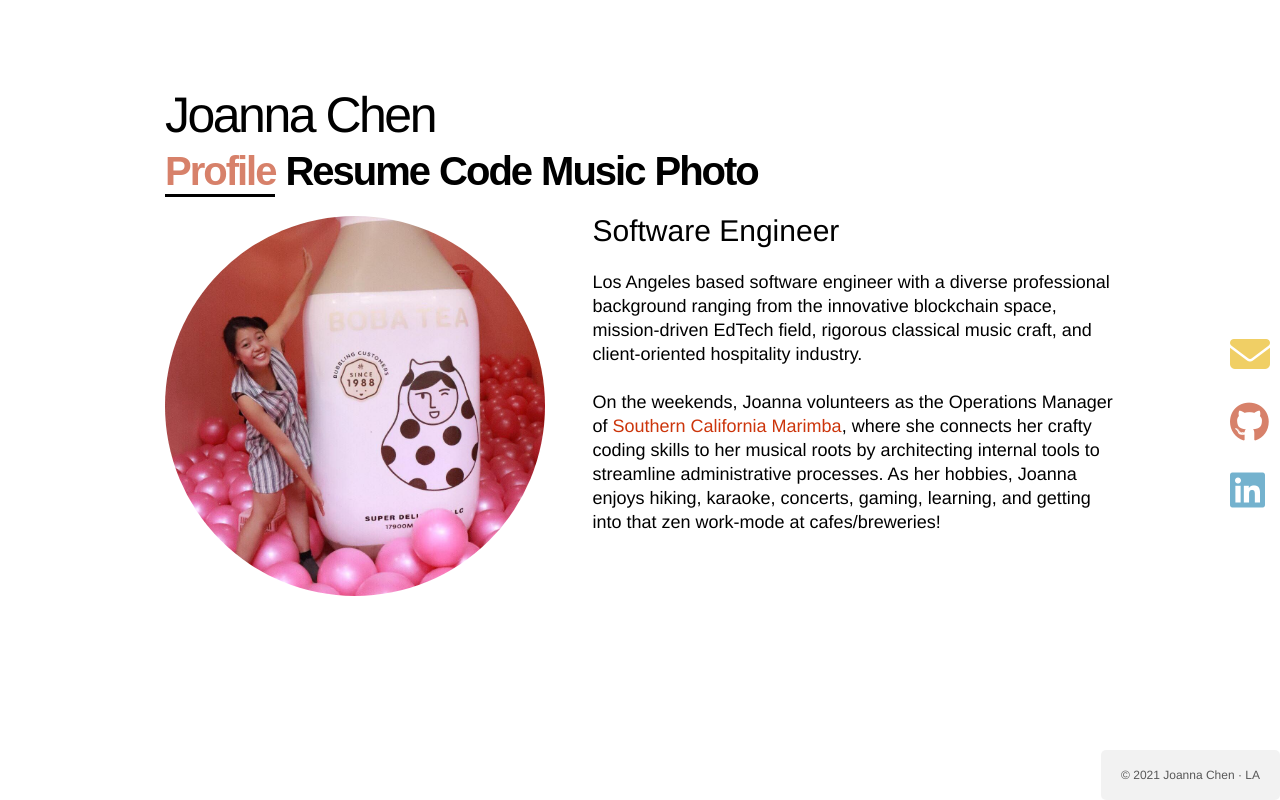
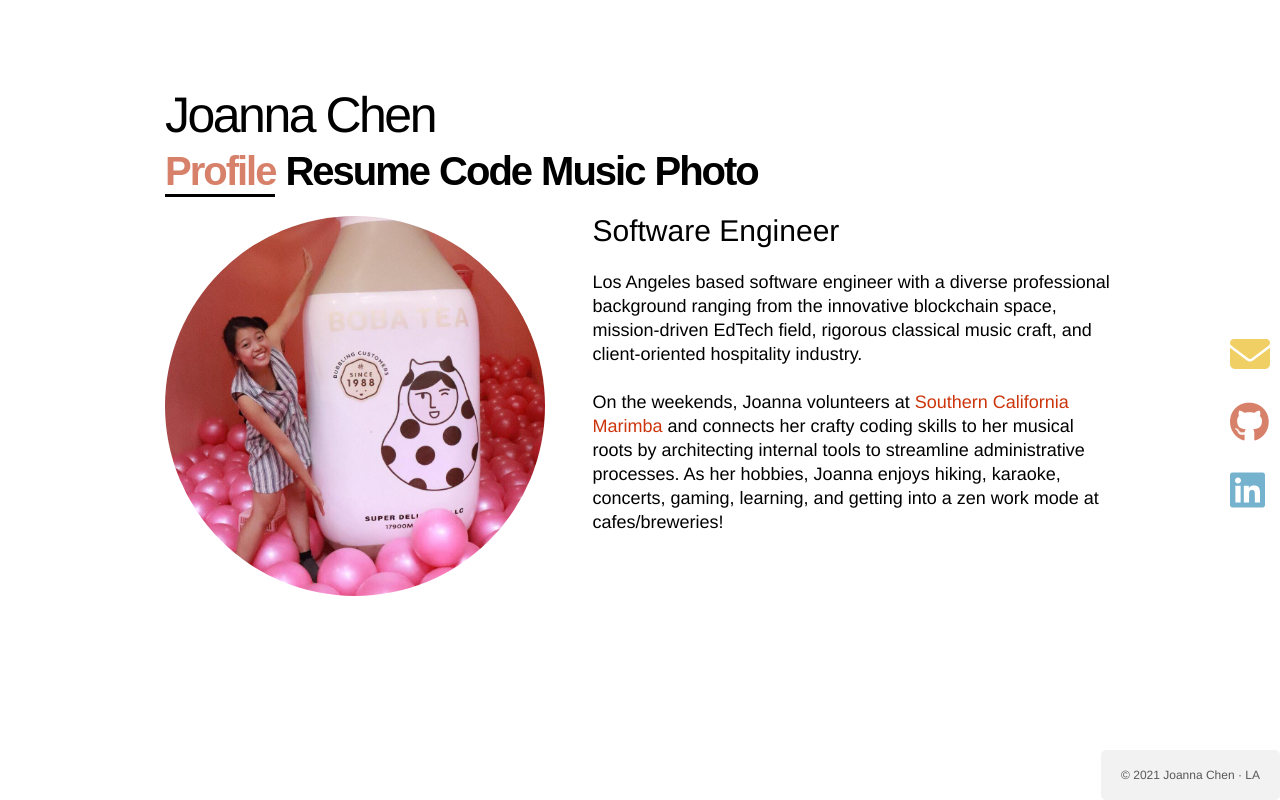
Before and after one commit to joannerd/joannerd.github.io, a Next.js app: page / in a window 1280 px wide. Built offline with nearby package versions, Linux system fonts and the light colour scheme; no server answers.

Commit message:
Update profile blurb

```diff
--- a/pages/index.tsx
+++ b/pages/index.tsx
@@ -15,7 +15,7 @@ const Profile = (): JSX.Element => (
         hospitality industry.
       </p>
       <p className={styles.paragraph}>
-        On the weekends, Joanna volunteers as the Operations Manager of
+        On the weekends, Joanna volunteers at
         <a
           onClick={() =>
             gtag.event({
@@ -30,12 +30,12 @@ const Profile = (): JSX.Element => (
           target="_blank"
           rel="noopener noreferrer"
         >
-          {' Southern California Marimba'}
+          {' Southern California Marimba '}
         </a>
-        , where she connects her crafty coding skills to her musical roots by
+        and connects her crafty coding skills to her musical roots by
         architecting internal tools to streamline administrative processes. As
         her hobbies, Joanna enjoys hiking, karaoke, concerts, gaming, learning,
-        and getting into that zen work-mode at cafes/breweries!
+        and getting into a zen work mode at cafes/breweries!
       </p>
     </section>
   </article>
```
